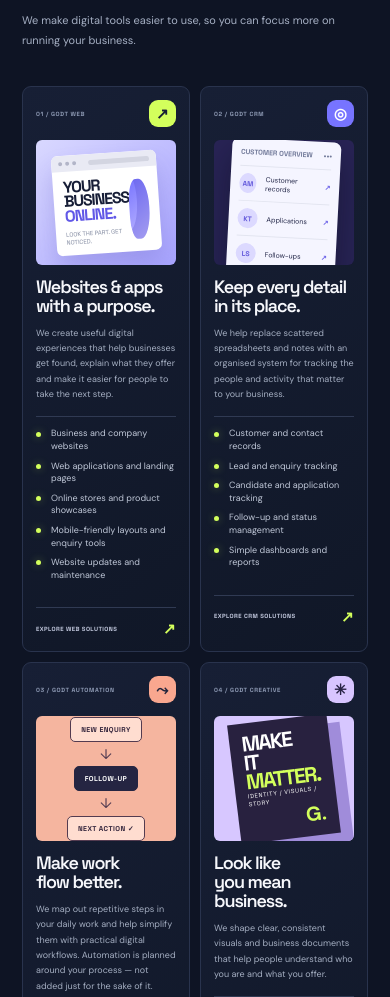
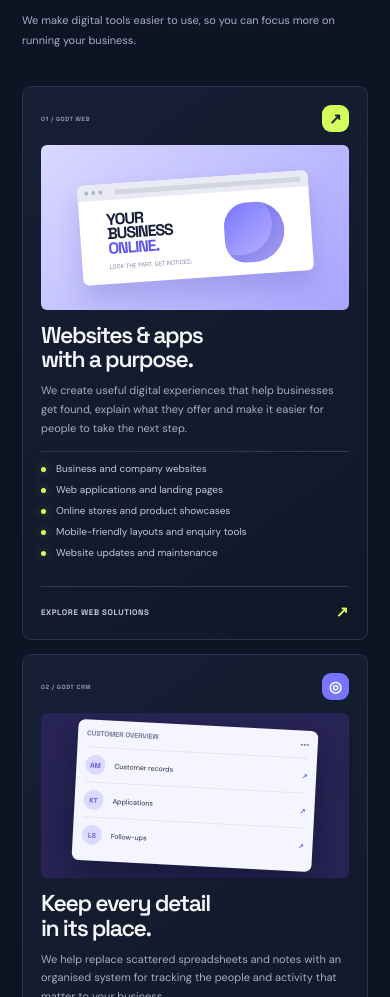
Before and after one commit to kabelogopane/Gava-Originator-Digital-Tech, a plain HTML site: page index.html in a window 390 px wide. Shown: the part 2419-3416 px from the top of the page. Drawn offline with Linux system fonts and the light colour scheme.

Commit message:
Align service cards across desktop tablet and mobile

```diff
--- a/style.css
+++ b/style.css
@@ -107,3 +107,16 @@ a:focus-visible,button:focus-visible{outline:3px solid var(--lime);outline-offse
 .service-details li:before{content:"";position:absolute;left:0;top:.48em;width:5px;height:5px;border-radius:50%;background:var(--lime);box-shadow:0 0 9px #d3ff5c66}
 .service-card>p{min-height:0;margin-bottom:14px}
 @media(max-width:700px){.service-details{gap:7px;padding:10px 0 13px;margin-bottom:13px}.service-details li{font-size:9px;line-height:1.4}}
+
+
+/* Service cards: balanced desktop, tablet and mobile layout */
+.service-cards{display:grid;grid-template-columns:repeat(3,minmax(0,1fr));align-items:stretch;gap:20px}
+.service-card,.service-feature,.service-data,.service-personal{grid-column:auto;min-width:0;display:flex;flex-direction:column;height:100%;cursor:pointer;transition:transform .25s ease,border-color .25s ease,box-shadow .25s ease}
+.service-card .service-graphic{flex:0 0 175px;width:100%}
+.service-card h3{min-height:2.1em}
+.service-card>p{flex:0 0 auto}
+.service-details{flex:1 0 auto}
+.service-card .card-link{margin-top:auto;padding-top:15px}
+.service-card:focus-visible{outline:3px solid var(--lime);outline-offset:4px}
+@media(max-width:950px){.service-cards{grid-template-columns:repeat(2,minmax(0,1fr));gap:16px}.service-card .service-graphic{flex-basis:160px}}
+@media(max-width:700px){.service-cards{grid-template-columns:1fr;gap:14px}.service-card,.service-feature,.service-data,.service-personal{grid-column:auto;padding:18px}.service-card .service-graphic{flex-basis:165px}.service-card h3{font-size:23px;min-height:0}.service-card>p{font-size:11px}.service-details li{font-size:10px}.card-link{font-size:8px}}
```
